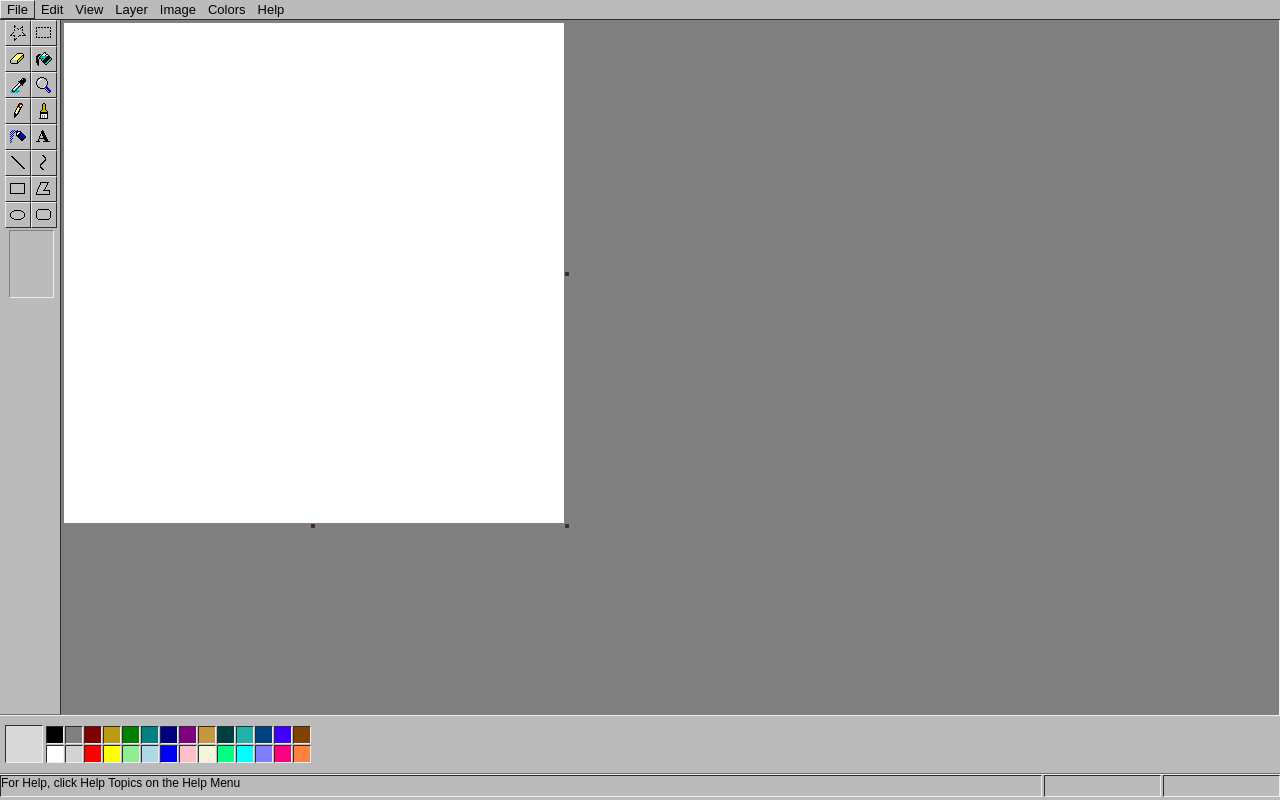
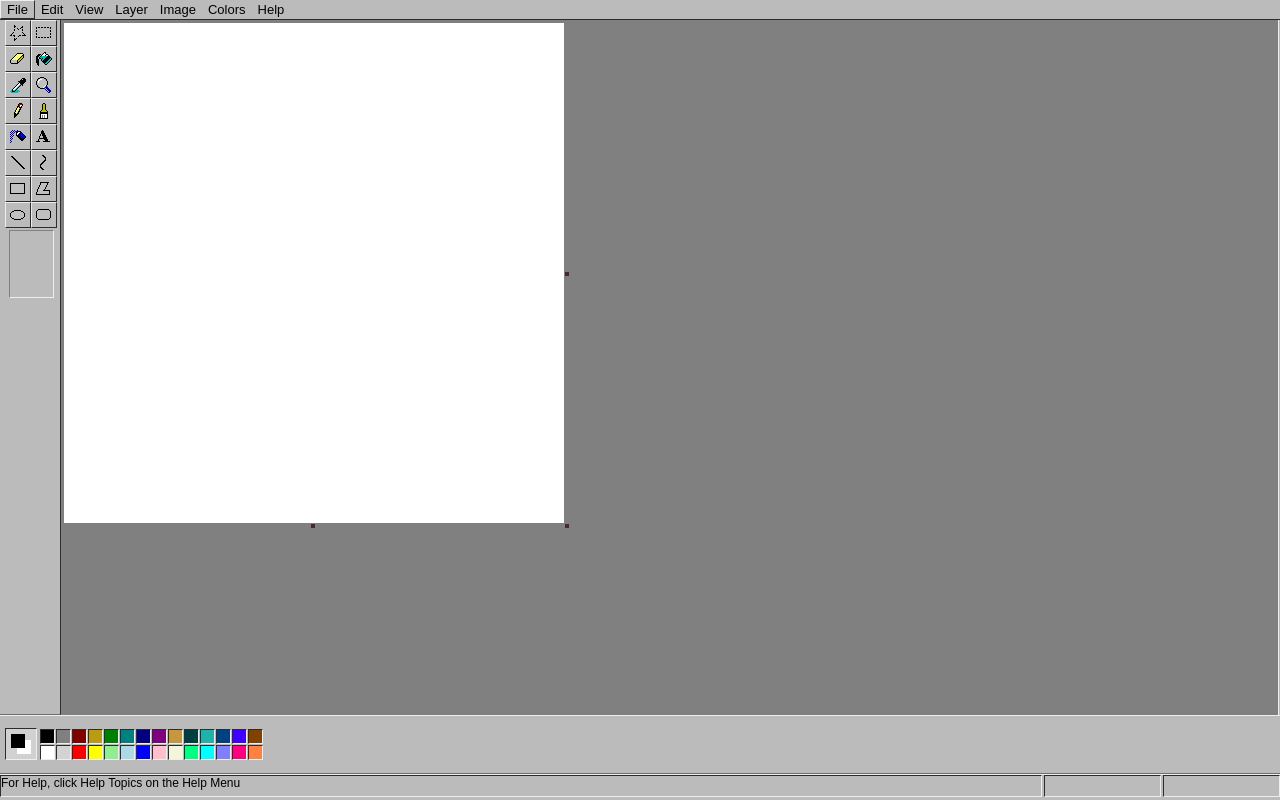
Before and after one commit to awaisAhmed19/RetroMSpaint, a website: page Frontend/src/html_template/Index.html in a window 1280 px wide. Drawn offline with nearby package versions, Linux system fonts and the light colour scheme.

Commit message:
adding preview selection boxes

```diff
--- a/Frontend/src/html_template/Index.html
+++ b/Frontend/src/html_template/Index.html
@@ -447,38 +447,38 @@
   </div>
   <div class="container-3">
     <div class="pallete-preview">
-      <div id="selected-Color"></div>
-      <div id="background-Color"></div>
+      <div class="selectedcolor" id="selected-color"></div>
+      <div class="switchcolor" id="switch-color"></div>
     </div>
     <div class="pallete-layout">
-      <button id="black-button" style="background-color: black;"></button>
-      <button id="grey-button" style="background-color: grey;"></button>
-      <button id="maroon-button" style="background-color: maroon ;"></button>
-      <button id="dirty-yellow-button" style="background-color: rgb(185, 155, 20) ;"></button>
-      <button id="green-button" style="background-color: green ;"></button>
-      <button id="teal-button" style="background-color: teal;"></button>
-      <button id="navyblue-button" style="background-color: navy ;"></button>
-      <button id="purple-button" style="background-color: purple ;"></button>
-      <button id="dirty-yellowish-button" style="background-color: rgb(199, 151, 61) ;"></button>
-      <button id="greenish-blue-button" style="background-color: #003f3f;"></button>
-      <button id="lightseagreen-button" style="background-color: lightseagreen ;"></button>
-      <button id="royal-blue-button" style="background-color:rgb(0, 65, 129) ;"></button>
-      <button id="deep-blue-button" style="background-color: rgb(64,0,255);"></button>
-      <button id="brown-button" style="background-color: rgb(128,65,1);"></button>
-      <button id="white-button" style="background-color:white ;"></button>
-      <button id="lightgray-button" style="background-color:lightgray ;"></button>
-      <button id="red-button" style="background-color:red ;"></button>
-      <button id="yellow-button" style="background-color:yellow ;"></button>
-      <button id="lightgreen-button" style="background-color:lightgreen ;"></button>
-      <button id="lightblue-button" style="background-color:lightblue ;"></button>
-      <button id="blue-button" style="background-color:blue ;"></button>
-      <button id="pink-button" style="background-color:pink ;"></button>
-      <button id="beige-button" style="background-color: beige;"></button>
-      <button id="sea-green-button" style="background-color: rgb(1,255,129) ;"></button>
-      <button id="cyan-button" style="background-color: cyan;"></button>
-      <button id="dull-blue-button" style="background-color: rgb(128,128,255);"></button>
-      <button id="darkpink-button" style="background-color:rgb(255,0,128);"></button>
-      <button id="mud-orange-button" style="background-color:rgb(255,129,65) ;"></button>
+      <button class="pallete-color" id="black-button" style="background-color: black;"></button>
+      <button class="pallete-color" id="grey-button" style="background-color: grey;"></button>
+      <button class="pallete-color" id="maroon-button" style="background-color: maroon ;"></button>
+      <button class="pallete-color" id="dirty-yellow-button" style="background-color: rgb(185, 155, 20) ;"></button>
+      <button class="pallete-color" id="green-button" style="background-color: green ;"></button>
+      <button class="pallete-color" id="teal-button" style="background-color: teal;"></button>
+      <button class="pallete-color" id="navyblue-button" style="background-color: navy ;"></button>
+      <button class="pallete-color" id="purple-button" style="background-color: purple ;"></button>
+      <button class="pallete-color" id="dirty-yellowish-button" style="background-color: rgb(199, 151, 61) ;"></button>
+      <button class="pallete-color" id="greenish-blue-button" style="background-color: #003f3f;"></button>
+      <button class="pallete-color" id="lightseagreen-button" style="background-color: lightseagreen ;"></button>
+      <button class="pallete-color" id="royal-blue-button" style="background-color:rgb(0, 65, 129) ;"></button>
+      <button class="pallete-color" id="deep-blue-button" style="background-color: rgb(64,0,255);"></button>
+      <button class="pallete-color" id="brown-button" style="background-color: rgb(128,65,1);"></button>
+      <button class="pallete-color" id="white-button" style="background-color:white ;"></button>
+      <button class="pallete-color" id="lightgray-button" style="background-color:lightgray ;"></button>
+      <button class="pallete-color" id="red-button" style="background-color:red ;"></button>
+      <button class="pallete-color" id="yellow-button" style="background-color:yellow ;"></button>
+      <button class="pallete-color" id="lightgreen-button" style="background-color:lightgreen ;"></button>
+      <button class="pallete-color" id="lightblue-button" style="background-color:lightblue ;"></button>
+      <button class="pallete-color" id="blue-button" style="background-color:blue ;"></button>
+      <button class="pallete-color" id="pink-button" style="background-color:pink ;"></button>
+      <button class="pallete-color" id="beige-button" style="background-color: beige;"></button>
+      <button class="pallete-color" id="sea-green-button" style="background-color: rgb(1,255,129) ;"></button>
+      <button class="pallete-color" id="cyan-button" style="background-color: cyan;"></button>
+      <button class="pallete-color" id="dull-blue-button" style="background-color: rgb(128,128,255);"></button>
+      <button class="pallete-color" id="darkpink-button" style="background-color:rgb(255,0,128);"></button>
+      <button class="pallete-color" id="mud-orange-button" style="background-color:rgb(255,129,65) ;"></button>
     </div>
   </div>
   </div>
--- a/Frontend/src/stylesheets/container1.css
+++ b/Frontend/src/stylesheets/container1.css
@@ -1,6 +1,7 @@
 @import "root.css";
 @import "container2.css";
 @import "container3.css";
+@import "container4.css";
 
 .container-1 {
     flex-direction: 1;
--- a/Frontend/src/stylesheets/container2.css
+++ b/Frontend/src/stylesheets/container2.css
@@ -1,6 +1,7 @@
 @import "root.css";
 @import "container1.css";
 @import "container3.css";
+@import "container4.css";
 
 .container-2 {
     flex-grow: 55;
@@ -54,14 +55,15 @@
     border-bottom: 1px solid var(--borderlight);
 }
 .sidebar.floating{
-    height: 60%;
+    height: 50%;
+    z-index: 100;
 }
 
 .right-sidebar {
     background-color: var(--main-color);
     display: flex;
     position: relative;
-    width: 1px;
+    width: 2px;
     height: 100%;
     border-left: 1px solid var(--borderlight);
     box-sizing: border-box;
@@ -92,6 +94,7 @@
     background-color: transparent;
     height: 26px;
     width: 26px;
+    /* box-shadow: 0 0 1px 1px rgb(0,0,0,0.5); */
     border-bottom: 1px solid var(--borderdark);
     border-top: 1px solid var(--borderlight);
     border-right: 1px solid var(--borderdark);
@@ -136,7 +139,7 @@
 .canvasbackcontainer{
     display: flex;
     position: relative;
-    flex-grow: 1;
+    flex-grow: 2;
     width: 100%;
     height: 100%;
     border:none;
--- a/Frontend/src/stylesheets/container3.css
+++ b/Frontend/src/stylesheets/container3.css
@@ -1,6 +1,7 @@
 @import "root.css";
 @import "container1.css";
 @import "container2.css";
+@import "container4.css";
 
 .container-3 {
     background-color: var(--main-color);
@@ -19,7 +20,7 @@
     border: 0;
     left: 8px;
     position: relative;
-    grid-template-columns: repeat(14,18px);
+    grid-template-columns: repeat(14,15px);
     column-gap: 1px;
     row-gap: 1px;
 
@@ -27,8 +28,8 @@
 
 .pallete-layout button {
     background-color: transparent;
-    height: 18px;
-    width: 18px;
+    height: 15px;
+    width: 15px;
     border-top: 1px solid var(--borderdark);
     border-right: 1px solid var(--borderlight);
     border-left: 1px solid var(--borderdark);
@@ -36,65 +37,39 @@
 }
 
 .pallete-preview {
-    background-color: rgb(216, 216, 216);
+    background-color: rgb(209, 209, 209);
     position: relative;
     left: 5px;
     display: flex;
-    height: 36px;
-    width: 36px;
+    height: 30px;
+    width: 30px;
     border-top: 1px solid var(--borderdark);
     border-right: 1px solid var(--borderlight);
     border-left: 1px solid var(--borderdark);
     border-bottom: 1px solid var(--borderlight);
 }
-
-.container-4 {
-    background-color: var(--main-color);
-    display: flex;
-    flex-grow: 1;
-    height: 25px;
-    width: 100vw;
-    bottom: 0;
-    align-items: center;
-    column-gap: 2px;
-    border-top: 1px solid var(--borderlight);
+.selectedcolor{
+    background-color: black;
+    top: 5px;
+    left: 5px;
+    z-index: 10;
+}
+.switchcolor{
+    background-color: white;
+    right: 5px;
+    bottom: 5px;
+    z-index: 0;
 }
 
-.footer-note {
-    background-color: transparent;
-    align-items:bottom;
-    flex: 4 1 80%;
-    font-size: 12px;
-    position: relative;
-    height: 80%;
-    bottom: 1px;
-    border-top: 1px solid var(--borderdark);
-    border-right: 1px solid var(--borderlight);
-    border-left: 1px solid var(--borderdark);
-    border-bottom: 1px solid var(--borderlight);
+.switchcolor,
+.selectedcolor{
+    border-top: 1px solid var(--borderlight);
+    border-left: 1px solid var(--borderlight);
+    border-right: 1px solid var(--borderdark);
+    border-bottom: 1px solid var(--borderdark);
+    padding: 1px;
+    border: none;
+    width: 12px;
+    height: 12px;
+    position: absolute;
 }
-
-.coordinates {
-    background-color: transparent;
-    position: relative;
-    height: 80%;
-    width: 9vw;
-    bottom: 1px;
-    flex-basis: 1 1 10%;
-    border-top: 1px solid var(--borderdark);
-    border-right: 1px solid var(--borderlight);
-    border-left: 1px solid var(--borderdark);
-    border-bottom: 1px solid var(--borderlight);
-}
-
-.extra {
-    background-color: transparent;
-    position: relative;
-    height: 80%;
-    width: 9vw;
-    bottom: 1px;
-    border-top: 1px solid var(--borderdark);
-    border-right: 1px solid var(--borderlight);
-    border-left: 1px solid var(--borderdark);
-    border-bottom: 1px solid var(--borderlight);
-}
--- /dev/null
+++ b/Frontend/src/stylesheets/container4.css
@@ -0,0 +1,54 @@
+@import "root.css";
+@import "container1.css";
+@import "container2.css";
+@import "container4.css";
+.container-4 {
+    background-color: var(--main-color);
+    display: flex;
+    flex-grow: 1;
+    height: 25px;
+    width: 100vw;
+    bottom: 0;
+    align-items: center;
+    column-gap: 2px;
+    border-top: 1px solid var(--borderlight);
+}
+
+.footer-note {
+    background-color: transparent;
+    align-items:bottom;
+    flex: 4 1 80%;
+    font-size: 12px;
+    position: relative;
+    height: 80%;
+    bottom: 1px;
+    border-top: 1px solid var(--borderdark);
+    border-right: 1px solid var(--borderlight);
+    border-left: 1px solid var(--borderdark);
+    border-bottom: 1px solid var(--borderlight);
+}
+
+.coordinates {
+    background-color: transparent;
+    position: relative;
+    height: 80%;
+    width: 9vw;
+    bottom: 1px;
+    flex-basis: 1 1 10%;
+    border-top: 1px solid var(--borderdark);
+    border-right: 1px solid var(--borderlight);
+    border-left: 1px solid var(--borderdark);
+    border-bottom: 1px solid var(--borderlight);
+}
+
+.extra {
+    background-color: transparent;
+    position: relative;
+    height: 80%;
+    width: 9vw;
+    bottom: 1px;
+    border-top: 1px solid var(--borderdark);
+    border-right: 1px solid var(--borderlight);
+    border-left: 1px solid var(--borderdark);
+    border-bottom: 1px solid var(--borderlight);
+}
--- a/Frontend/src/stylesheets/root.css
+++ b/Frontend/src/stylesheets/root.css
@@ -6,7 +6,7 @@
 }
 
 
-@media screen and (min-width:720px){
+
 body {
     padding: 0;
     margin: 0;
@@ -18,4 +18,4 @@ body {
     overflow: hidden;
     touch-action: none;
 
-}}
+}
```
Also changed, not shown: Frontend/src/scripts/toolbox.js (+5 -5 lines).
